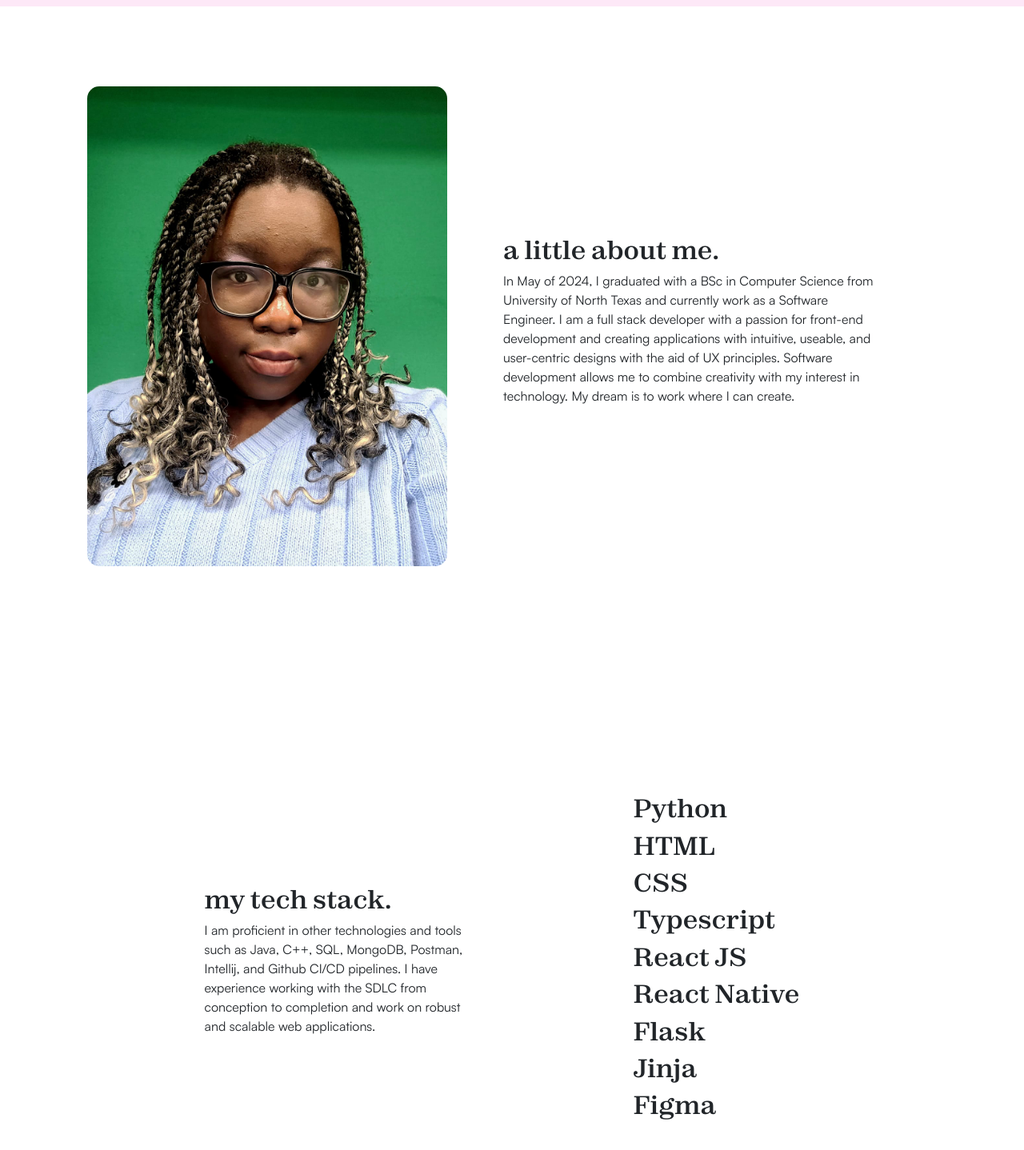
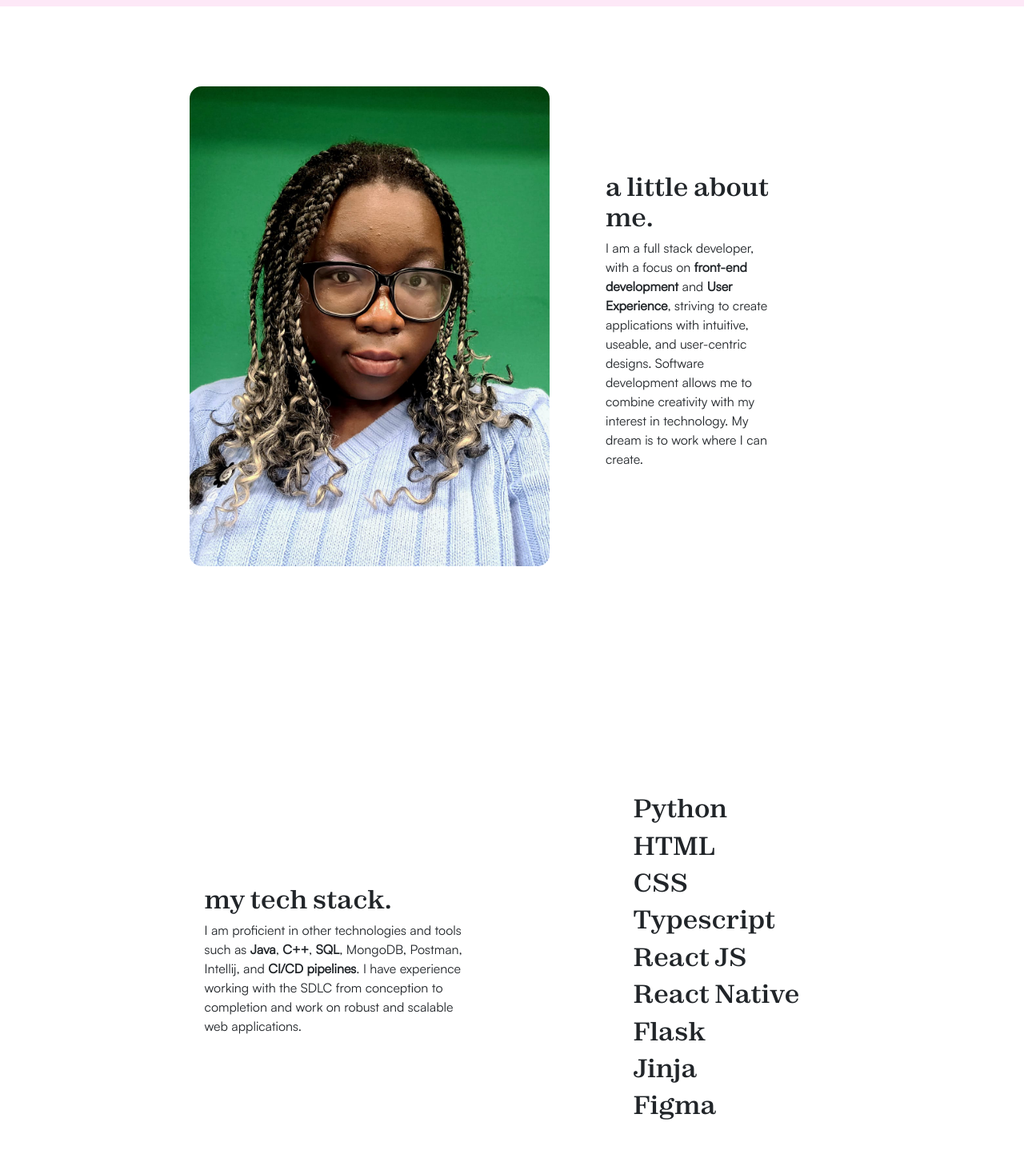
Before and after one commit to inidavies/personal-website, a Next.js app: page / in a window 1280 px wide. Shown: the part 792-2230 px from the top of the page at 80% size. Built offline with nearby package versions, Linux system fonts and the light colour scheme; no server answers.

Commit message:
change phrasing and bold items

```diff
--- a/public/styles/aboutandskills.css
+++ b/public/styles/aboutandskills.css
@@ -17,7 +17,7 @@
 }
 
 #aboutText{
-  width:40vw;
+  width:20vw;
   display: flex;
   justify-content: center;
   flex-flow: column nowrap;
--- a/src/components/AboutPage/index.tsx
+++ b/src/components/AboutPage/index.tsx
@@ -7,9 +7,8 @@ function AboutPage() {
       <div id="aboutText">
         <h2>a little about me.</h2>
         <p>
-          In May of 2024, I graduated with a BSc in Computer Science from University of North
-          Texas and currently work as a Software Engineer. I am a full stack developer with a passion for
-          front-end development and creating applications with intuitive, useable, and user-centric designs with the aid of UX principles.
+          I am a full stack developer, with a focus on
+          <span className="fw-bold"> front-end development</span> and <span className="fw-bold">User Experience</span>, striving to create applications with intuitive, useable, and user-centric designs.
 
           Software development allows me to combine creativity with my interest in technology. My dream is to work where I can create.
         </p>
--- a/src/components/SkillsPage/index.tsx
+++ b/src/components/SkillsPage/index.tsx
@@ -5,7 +5,7 @@ function SkillsPage() {
       <div id="skillSummary">
         <h2>my tech stack.</h2>
         <p>
-          I am proficient in other technologies and tools such as Java, C++, SQL, MongoDB, Postman, Intellij, and Github CI/CD pipelines.
+          I am proficient in other technologies and tools such as <span className="fw-bold">Java</span>, <span className="fw-bold">C++</span>, <span className="fw-bold">SQL</span>, MongoDB, Postman, Intellij, and <span className="fw-bold">CI/CD pipelines</span>.
           I have experience working with the SDLC from conception to completion and work on robust and scalable web applications.
         </p>
       </div>
```
